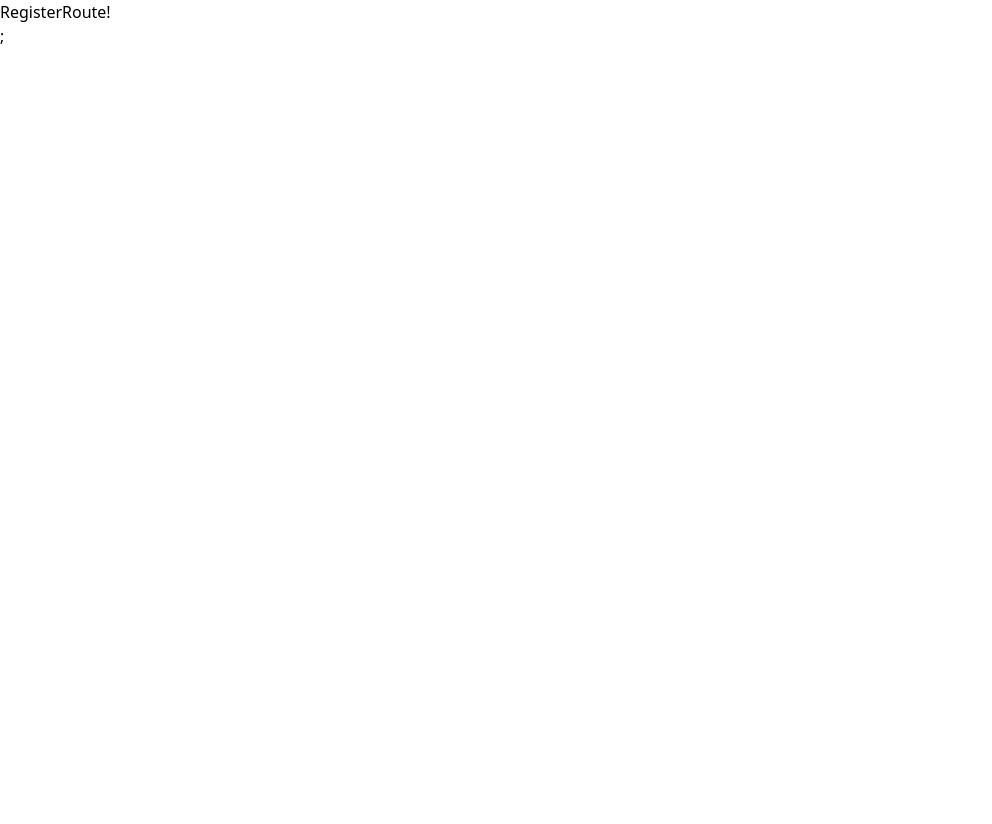
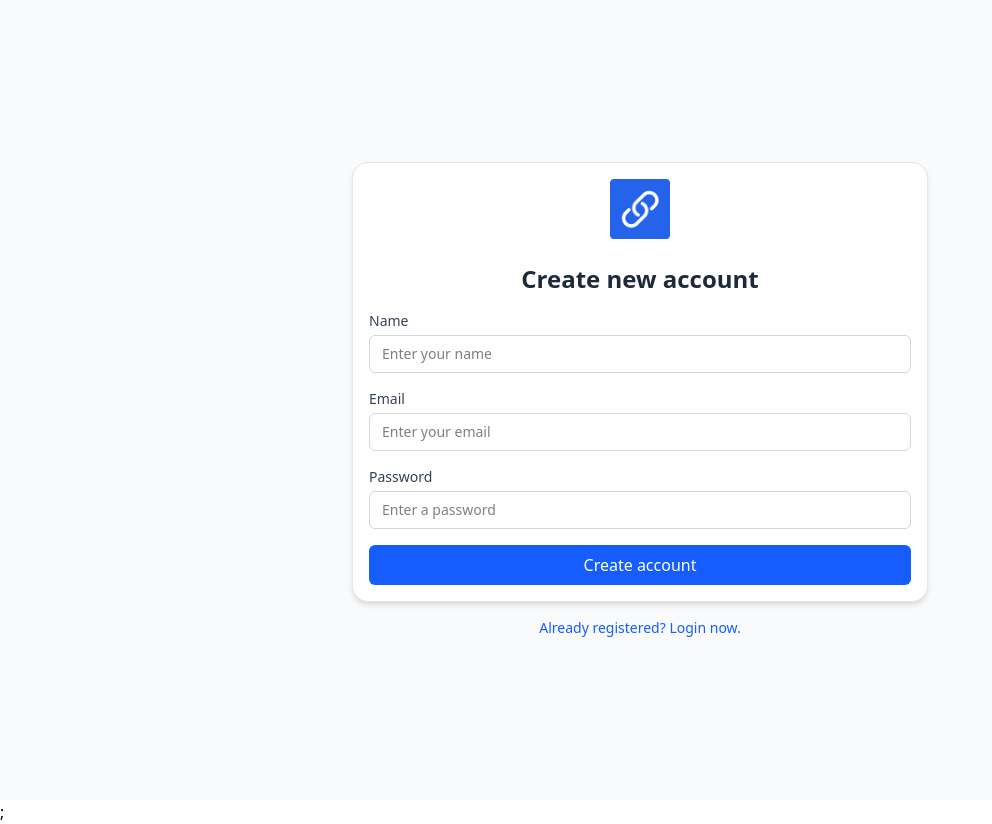
Before and after one commit to Mehedad1948/assistant-extension, a React (Vite) app: page /register in a window 1280 px wide. Shown: the whole page, without its empty margins (0-992 px from the left). Before the commit the page ends 800 px from the top, so only its background shows below. Built offline with nearby package versions, Linux system fonts and the light colour scheme.

Commit message:
Add Register page

```diff
--- /dev/null
+++ b/src/constants/actions.js
@@ -0,0 +1,3 @@
+export const actions = {
+    UPDATE_USER: "UPDATE_USER",
+};
--- /dev/null
+++ b/src/context.js
@@ -0,0 +1,40 @@
+import { createContext, useReducer, useContext } from "react";
+
+import { actions } from "./constants/actions";
+
+const initialState = {
+  user: {
+    details: null,
+    token: null,
+  },
+};
+
+const AppContext = createContext(initialState);
+
+const reducer = (state, action) => {
+  switch (action.type) {
+    case actions.UPDATE_USER: {
+      return {
+        ...state,
+        user: action.payload,
+      };
+    }
+    default: {
+      return state;
+    }
+  }
+};
+
+// App Provider component
+export const AppProvider = ({ children }) => {
+  const [state, dispatch] = useReducer(reducer, initialState);
+
+  return (
+    <AppContext.Provider value={{ state, dispatch }}>
+      {children}
+    </AppContext.Provider>
+  );
+};
+
+// Custom hook to access the context
+export const useAppContext = () => useContext(AppContext);
--- a/src/context.tsx
+++ /dev/null
@@ -1,24 +0,0 @@
-import { createContext, useReducer, useContext } from 'react'
-
-const initialState = {}
-
-const AppContext = createContext(initialState)
-
-const reduce = (state, action) => {
-    switch (action.type) {
-        default: {
-            return state
-        }
-    }
-}
-
-export const AppProvider = ({ children }) => {
-    const [state, dispatch] = useReducer(reduce, initialState)
-    return (
-        <AppContext.Provider value={{ state, dispatch }}>
-            {children}
-        </AppContext.Provider>
-    )
-}
-
-export const useAppContext = () => useContext(AppContext)
--- a/src/hooks/use-api.js
+++ b/src/hooks/use-api.js
@@ -37,6 +37,8 @@ export const useApi = () => {
             });
             return res;
         } catch (err) {
+            console.log('❌❌❌', err);
+
             setLoading(false);
             throw err;
         } finally {
--- a/src/routes/register/index.jsx
+++ b/src/routes/register/index.jsx
@@ -1,5 +1,131 @@
+import { useState } from 'react';
+import { useFormik } from 'formik';
+import { useNavigate, Link } from 'react-router-dom';
+import get from 'lodash/get';
+import * as Yup from 'yup';
+
+import { useApi } from '../../hooks/use-api';
+import { useAppContext } from '../../context';
+import Card from '../../components/card';
+import Logo from '../../components/logo';
+import Input from '../../components/input';
+import Button from '../../components/button';
+import Error from '../../components/error';
+import { actions } from '../../constants/actions';
+
 const RegisterRoute = () => {
-  return <div>RegisterRoute!</div>;
+  const { dispatch } = useAppContext();
+  const { loading, postRequest } = useApi();
+  const [error, setError] = useState(false);
+  const navigate = useNavigate();
+
+  const formik = useFormik({
+    initialValues: {
+      name: '',
+      email: '',
+      password: '',
+    },
+    validationSchema: Yup.object({
+      name: Yup.string().required('A name is required'),
+      email: Yup.string()
+        .email('A valid email is required')
+        .required('An email is required'),
+      password: Yup.string().required('A password is required'),
+    }),
+    onSubmit: async (values) => {
+      setError(false);
+      try {
+        const res = await postRequest('auth/register', { ...values });
+        console.log('✅✅✅', res);
+
+        if (res?.data) {
+          dispatch({
+            type: actions.UPDATE_USER,
+            payload: {
+              details: res.data.user,
+              token: res.data.token,
+            },
+          });
+          navigate('/');
+        } else {
+          console.log('❌❌');
+
+          setError('An error has occurred');
+        }
+      } catch (err) {
+        console.log('🚀🚀🚀', err);
+        const errorMsg = get(
+          err,
+          'response.data.error',
+          'An error has occurred.'
+        );
+        setError(errorMsg);
+      }
+    },
+  });
+
+  return (
+    <div className='flex flex-col min-h-screen items-center justify-center bg-gray-50 px-4'>
+      <Card className='w-full max-w-xl'>
+        <div className='flex justify-center mb-6'>
+          <Logo maxWidth='60px' />
+        </div>
+        <h1 className='text-center text-2xl font-semibold text-gray-800 mb-4'>
+          Create new account
+        </h1>
+
+        {error && <Error className='mb-4'>{error}</Error>}
+
+        <form onSubmit={formik.handleSubmit} className='flex flex-col gap-4'>
+          <Input
+            id='name'
+            name='name'
+            label='Name'
+            onChange={formik.handleChange}
+            onBlur={formik.handleBlur}
+            value={formik.values.name}
+            error={formik.touched.name && formik.errors.name}
+            placeholder='Enter your name'
+          />
+
+          <Input
+            id='email'
+            type='email'
+            name='email'
+            label='Email'
+            onChange={formik.handleChange}
+            onBlur={formik.handleBlur}
+            value={formik.values.email}
+            error={formik.touched.email && formik.errors.email}
+            placeholder='Enter your email'
+          />
+
+          <Input
+            id='password'
+            type='password'
+            name='password'
+            label='Password'
+            onChange={formik.handleChange}
+            onBlur={formik.handleBlur}
+            value={formik.values.password}
+            error={formik.touched.password && formik.errors.password}
+            placeholder='Enter a password'
+          />
+
+          <Button type='submit' loading={loading}>
+            Create account
+          </Button>
+        </form>
+      </Card>
+
+      <Link
+        to='/login'
+        className='mt-4 block text-center text-sm text-blue-600 hover:underline'
+      >
+        Already registered? Login now.
+      </Link>
+    </div>
+  );
 };
 
 export default RegisterRoute;
--- a/vite.config.js
+++ b/vite.config.js
@@ -6,10 +6,14 @@ export default defineConfig({
   server: {
     proxy: {
       '/api': {
-        target: "http://lcoalhost:7777",
+        target: "http://localhost:7777",
         changeOrigin: true,
         secure: false,
-        rewrite: (path)=> path.replace(/^\/api/, "")
+        rewrite: (path) => {
+          console.log('👋👋👋', path);
+
+          return path.replace(/^\/api/, "")
+        }
       }
     }
   },
```
Also changed, not shown: 1 other file (tests, documents, lock files or other folders).
